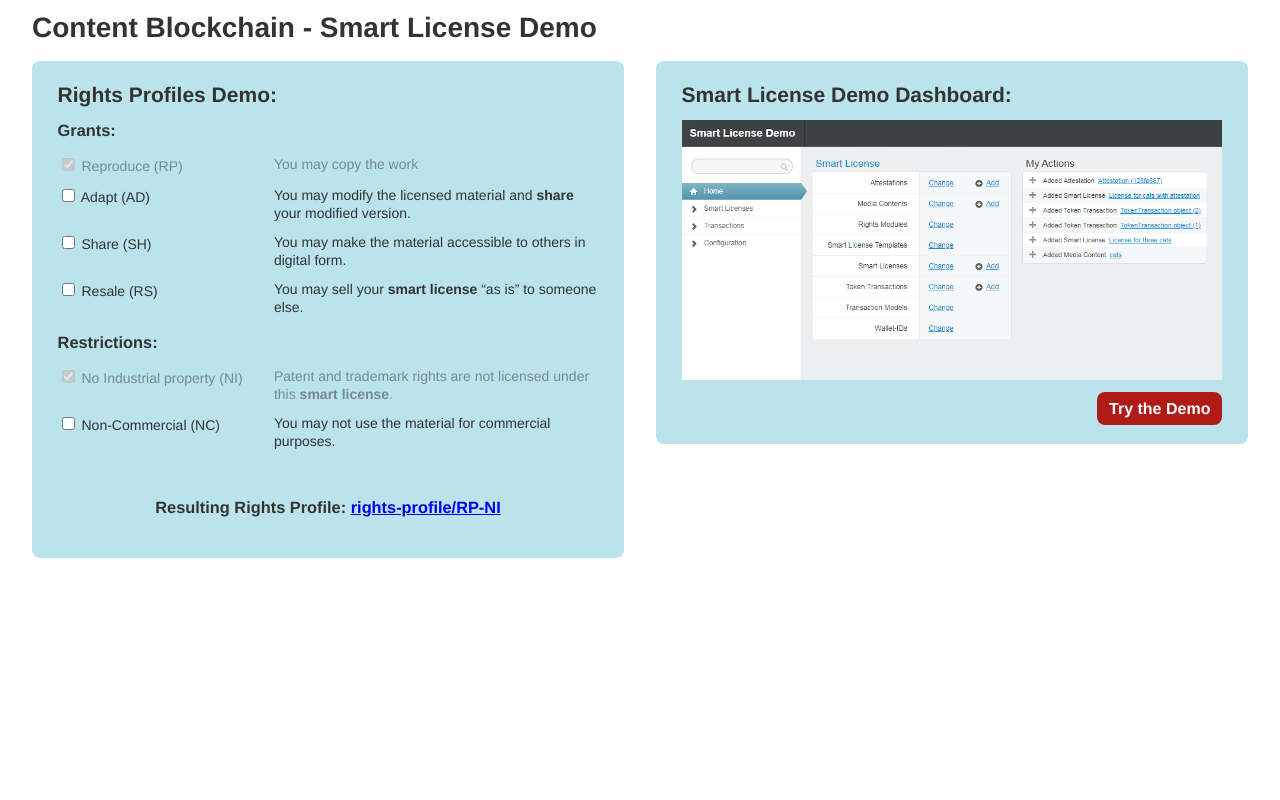
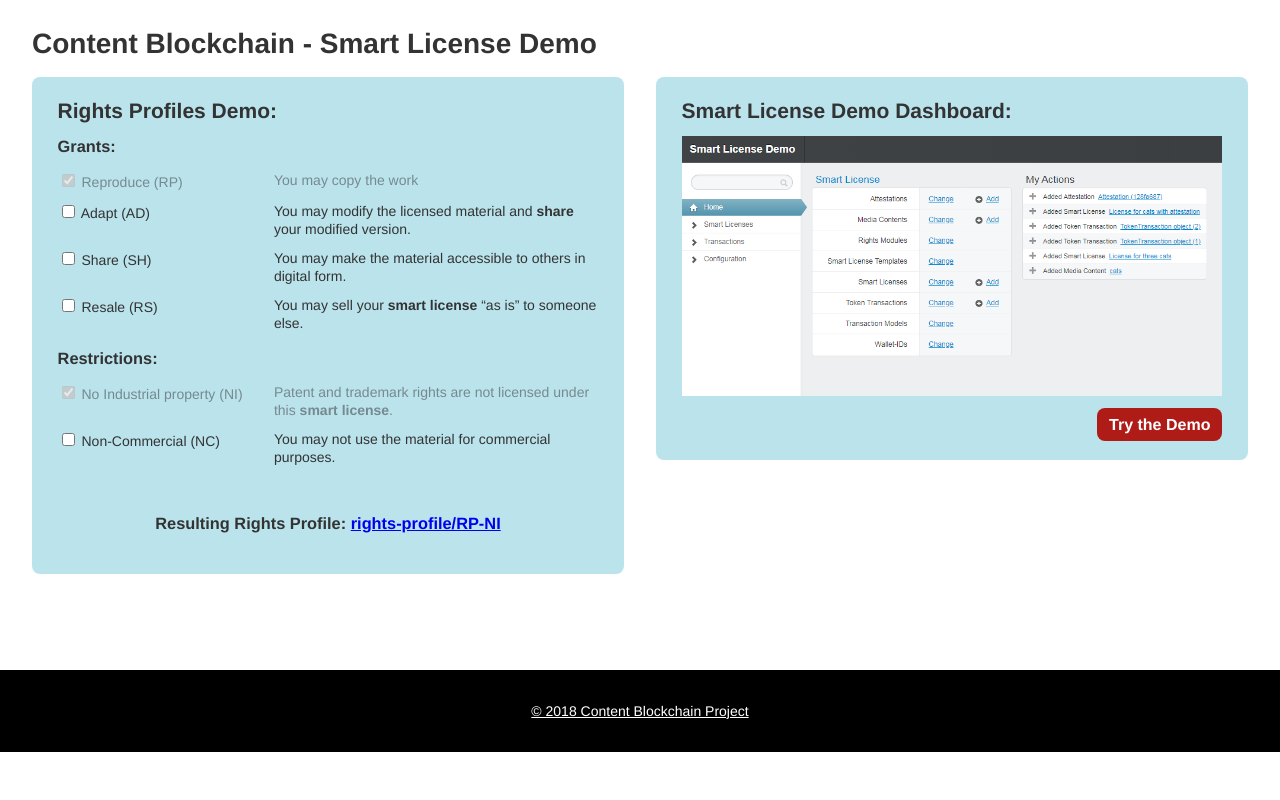
Before and after one commit to coblo/smartlicense, a Django app: template smartlicense/templates/index.html in a window 1280 px wide. Run offline with Django 3.2, Linux system fonts and the light colour scheme; the template is opened without the code that fills it, so the values that code supplies are empty.

Commit message:
Add Footer, fix backbutton problem, add obligations to link
Solves #1
Solves #2
Solves #4

```diff
--- a/smartlicense/static/main.css
+++ b/smartlicense/static/main.css
@@ -5,6 +5,8 @@ body {
     line-height: 18px;
     color: #333333;
     background-color: #ffffff;
+    display: flex;
+    flex-direction: column;
 }
 
 .main-header {
@@ -14,6 +16,7 @@ body {
 
 .content {
     display: flex;
+    flex: 1;
 }
 
 .content-left, .content-right {
@@ -85,7 +88,20 @@ body {
     .content {
         flex-direction: column;
     }
+
     .content-left {
         order: -1;
     }
 }
+
+.footer {
+    background-color: #000;
+    color: #fff;
+    padding: 2rem 0;
+    text-align: center;
+    margin: 5rem -1rem -1rem -1rem;
+}
+
+.footer .footer-text a {
+    color: white;
+}
--- a/smartlicense/static/main.js
+++ b/smartlicense/static/main.js
@@ -15,7 +15,17 @@ var attributionElem = document.getElementById('attribution');
 var resultElem = document.getElementById('result-link');
 
 obligationChanger.forEach(function (element) {
-    element.addEventListener('change', function () {
+    element.addEventListener('change', obligationsChanged);
+});
+
+linkChanger.forEach(function (element) {
+    element.addEventListener('change', linkChanged);
+});
+
+obligationsChanged();
+linkChanged();
+
+function obligationsChanged() {
         if (adaptElem.checked || shareElem.checked || resaleElem.checked) {
             titleElem.style.display = "block";
             attributionElem.style.display = "flex";
@@ -25,11 +35,9 @@ obligationChanger.forEach(function (element) {
             attributionElem.style.display = "none";
             indicateElem.style.display = "none";
         }
-    });
-});
+}
 
-linkChanger.forEach(function (element) {
-    element.addEventListener('change', function () {
+function linkChanged() {
         var link = 'rights-profile/RP-';
         if (adaptElem.checked)
             link += 'AD-';
@@ -40,7 +48,10 @@ linkChanger.forEach(function (element) {
         link += 'NI';
         if (noncommercialElem.checked)
             link += '-NC';
+        if (adaptElem.checked)
+            link += '-IA';
+        if (adaptElem.checked || shareElem.checked || resaleElem.checked)
+            link += '-AT';
         resultElem.href = link;
         resultElem.innerHTML = link;
-    });
-});
+}
--- a/smartlicense/templates/index.html
+++ b/smartlicense/templates/index.html
@@ -25,7 +25,8 @@
                 <div class="rights-row-left">
                     <input type="checkbox" id="adapt" class="obligation-changer link-changer" name="adapt"/>
                     <label for="adapt">Adapt (AD)</label><br/></div>
-                <div class="rights-row-right">You may modify the licensed material and <b>share</b> your modified version.
+                <div class="rights-row-right">You may modify the licensed material and <b>share</b> your modified
+                    version.
                 </div>
             </div>
             <div class="rights-row">
@@ -38,14 +39,15 @@
                 <div class="rights-row-left">
                     <input type="checkbox" id="resale" class="obligation-changer link-changer" name="resale"/>
                     <label for="resale">Resale (RS)</label><br/></div>
-              <div class="rights-row-right">You may sell your <b>smart license</b> “as is” to someone else.</div>
+                <div class="rights-row-right">You may sell your <b>smart license</b> “as is” to someone else.</div>
             </div>
             <h3 class="mb-0">Restrictions:</h3>
             <div class="rights-row">
                 <div class="rights-row-left">
                     <input type="checkbox" id="industrial" name="industrial" checked disabled/>
                     <label class="text-disabled" for="industrial">No Industrial property (NI)</label><br/></div>
-              <div class="rights-row-right text-disabled">Patent and trademark rights are not licensed under this <b>smart license</b>.
+                <div class="rights-row-right text-disabled">Patent and trademark rights are not licensed under this <b>smart
+                    license</b>.
                 </div>
             </div>
             <div class="rights-row">
@@ -57,7 +59,8 @@
             <h3 id="title-obligations" class="mb-0">Obligations:</h3>
             <div class="rights-row indicate-adaptions" id="indicate-adaptions">
                 <div class="rights-row-left">Indicate Adaptions (IA)</div>
-              <div class="rights-row-right">If you share your own adaption you must reference the original <b>licensed material</b>.
+                <div class="rights-row-right">If you share your own adaption you must reference the original <b>licensed
+                    material</b>.
                 </div>
             </div>
             <div class="rights-row attribution" id="attribution">
@@ -82,6 +85,11 @@
         </div>
     </div>
 </div>
+<footer class="footer">
+    <div class="container">
+        <span class="footer-text"><a href="https://content-blockchain.org/" target="_blank">© 2018 Content Blockchain Project</a></span>
+    </div>
+</footer>
 <script type="text/javascript" src="{% static 'main.js' %}"></script>
 </body>
 </html>
```
